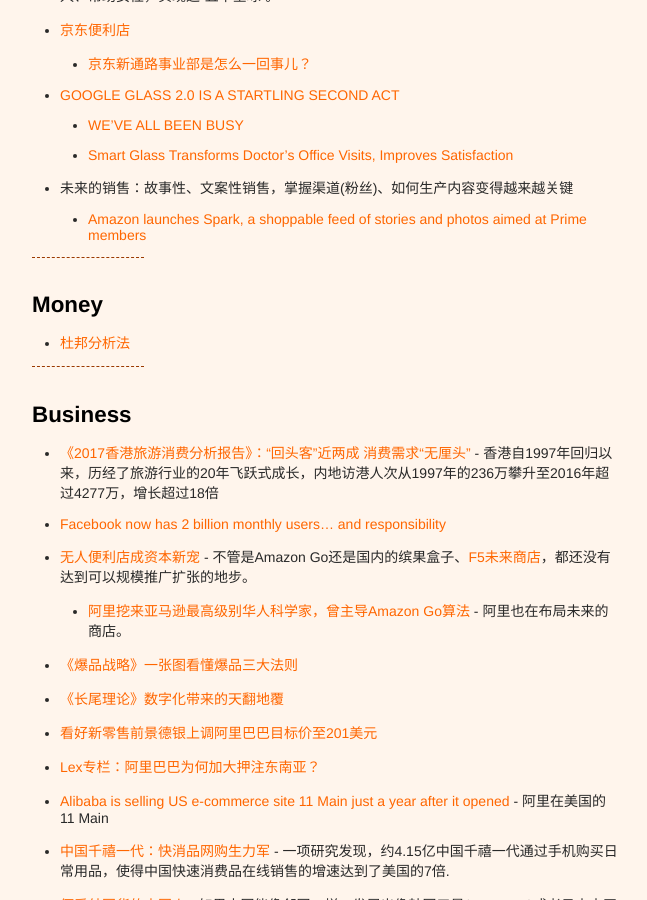
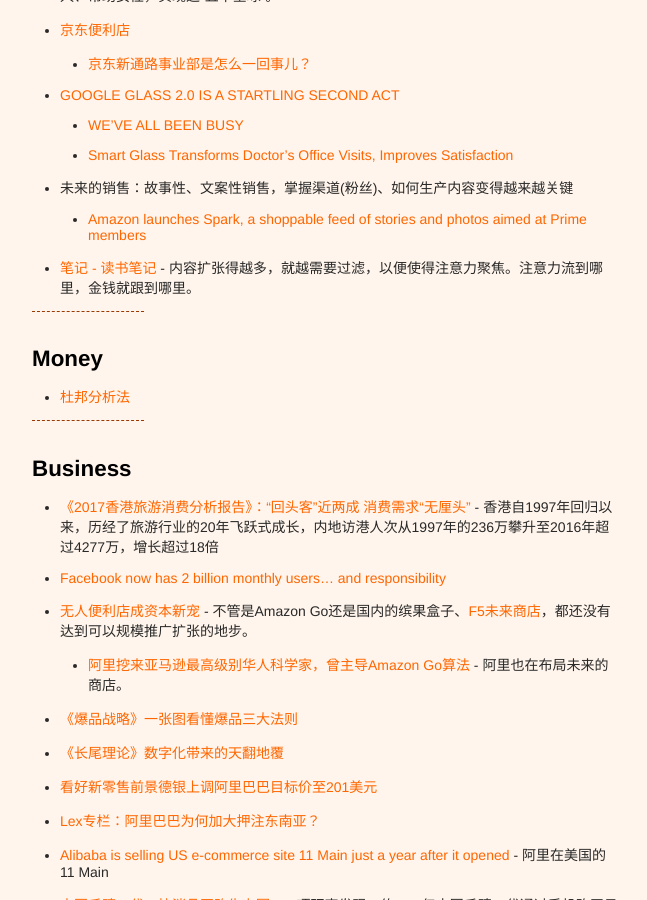
Before and after one commit to xianyuxmu/xianyuxmu.github.io, a Jekyll site: the page built from _posts/2017-07-03-monthly-reading.md, in a window 1280 px wide and 900 px high, scrolled down 1166 px. Shown: the whole window, without its empty margins (314-961 px from the left). Built offline with Jekyll 4.4.1, drawn with Linux system fonts in a browser that asks for light colours; comment, search, counter and statistics services are not loaded.

Commit message:
Reading of 23 Jul. 2017

```diff
--- a/_posts/2017-07-03-monthly-reading.md
+++ b/_posts/2017-07-03-monthly-reading.md
@@ -46,6 +46,7 @@
 	- [Smart Glass Transforms Doctor’s Office Visits, Improves Satisfaction](http://annualreport2015.sutterhealth.org/project/smart-glass/)
 - 未来的销售：故事性、文案性销售，掌握渠道(粉丝)、如何生产内容变得越来越关键
 	- [Amazon launches Spark, a shoppable feed of stories and photos aimed at Prime members](https://techcrunch.com/2017/07/18/amazon-launches-spark-a-shoppable-feed-of-stories-and-photos-aimed-at-prime-members/)
+- [笔记 - 读书笔记](https://book.douban.com/review/8465035/) - 内容扩张得越多，就越需要过滤，以便使得注意力聚焦。注意力流到哪里，金钱就跟到哪里。
 
 
 ----
```
